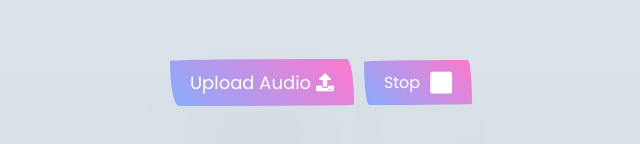
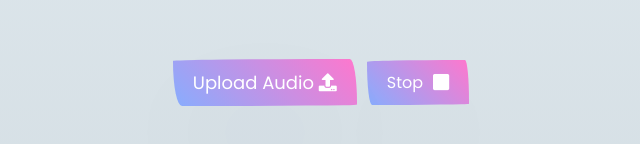
Before and after one commit to MASTER0811/JS_Audio_Visualizer, a plain HTML site: page index.html in a window 1280 px wide. Shown: the part 318-462 px from the top of the page, 314-954 px from the left. Drawn offline with Linux system fonts and the light colour scheme.

Commit message:
Update style.css

```diff
--- a/style.css
+++ b/style.css
@@ -65,7 +65,7 @@ input{
     box-shadow: rgba(50, 50, 93, 0.25) 0px 50px 100px -20px, rgba(0, 0, 0, 0.3) 0px 30px 60px -30px;
 }
 .btn_S i{
-    font-size: 25px;
+    font-size: 18.5px;
     color: #fff;
     margin-left: 10px;
 }
```
